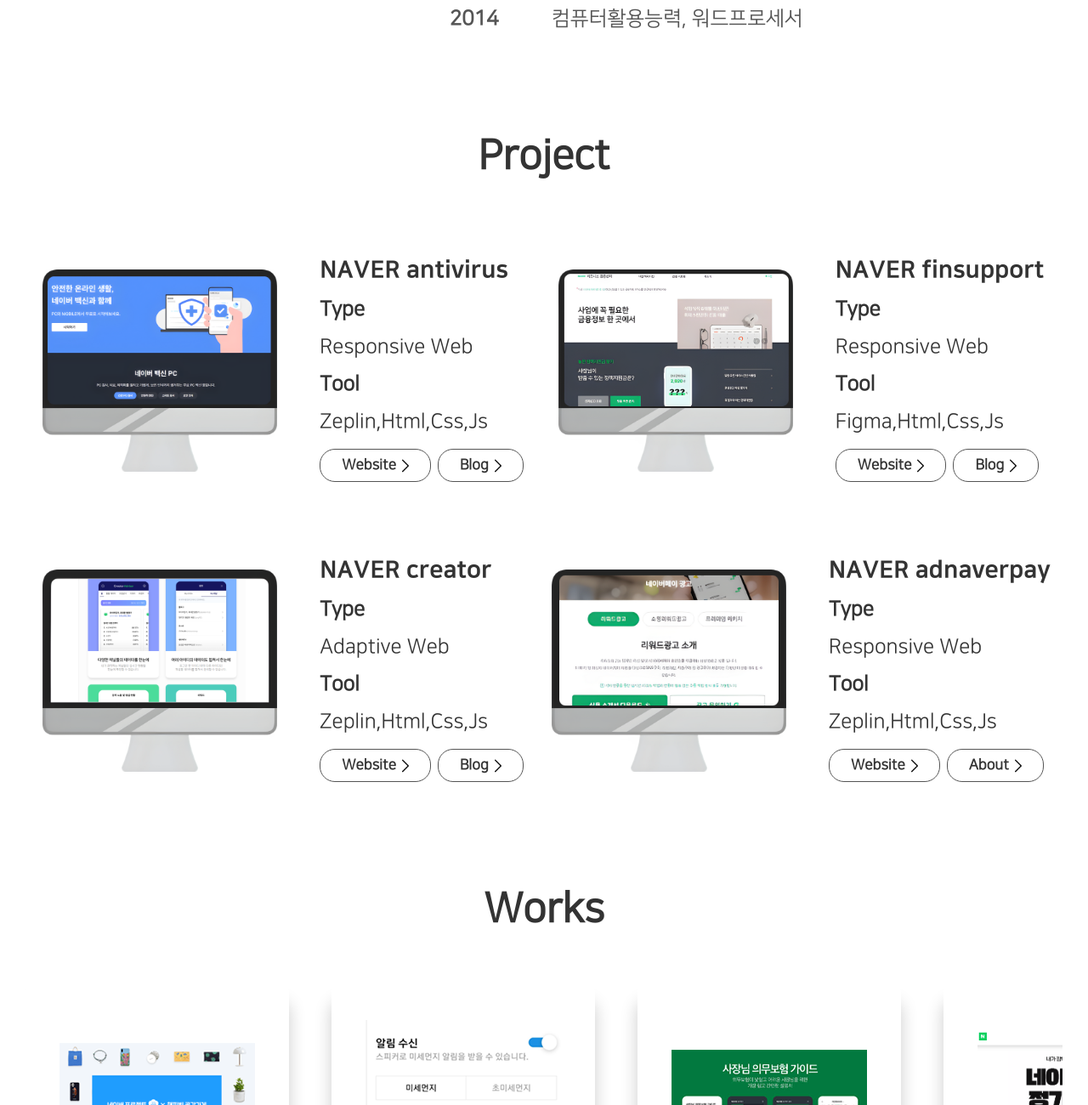
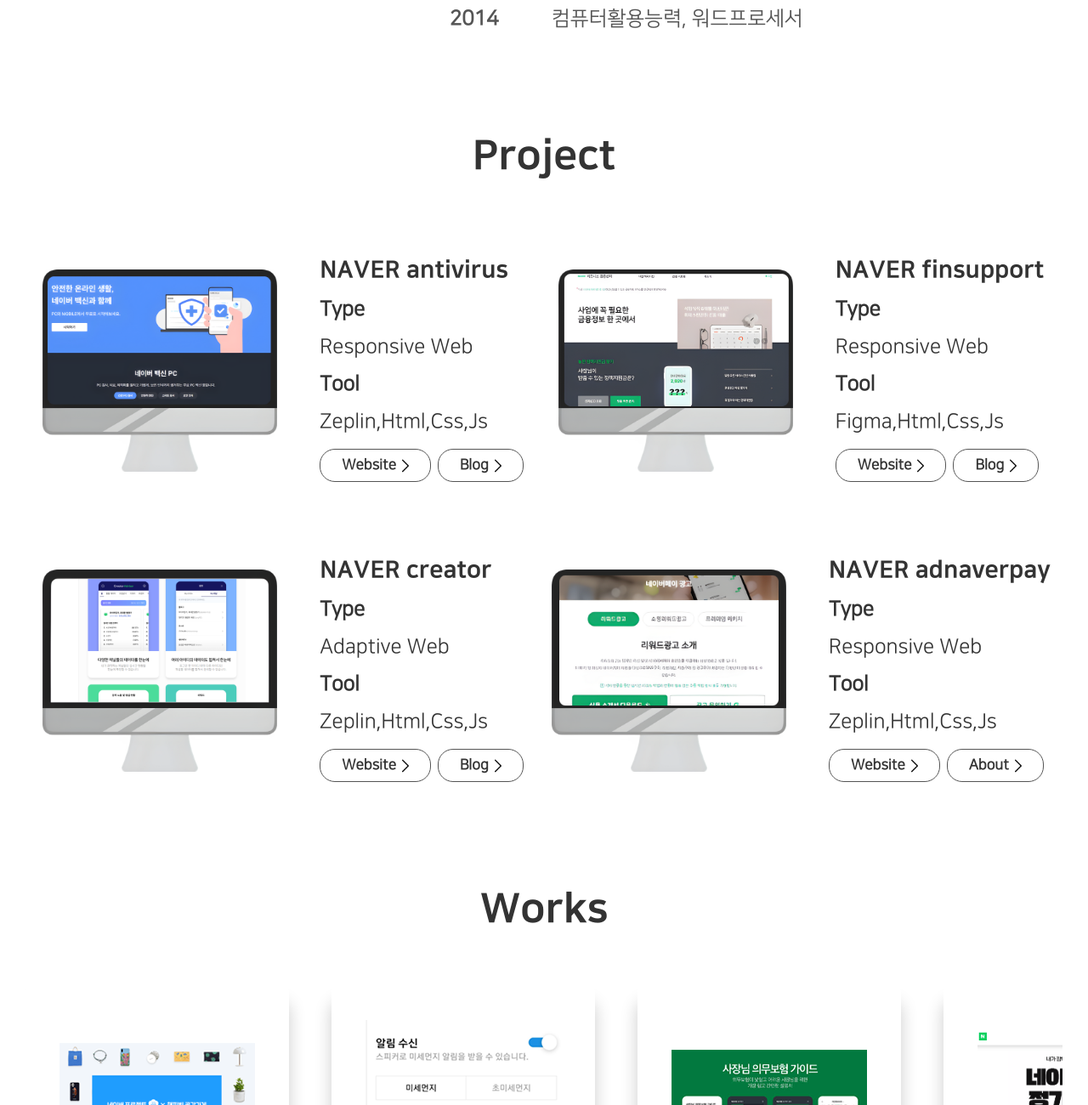
Before and after one commit to kimdogyu1/portfolio, a website: page src/index.html in a window 1280 px wide. Shown: the part 1552-2852 px from the top of the page at 85% size. Drawn offline with nearby package versions, Linux system fonts and the light colour scheme; files whose address does not match are found by name.

Commit message:
폰트 설정 수정

```diff
--- a/src/scss/index.scss
+++ b/src/scss/index.scss
@@ -94,6 +94,7 @@
 		text-align: center;
 		font-size: 24px;
 		line-height: 30px;
+		font-family: NanumSquareEB, sans-serif;
 	}
 
 	.antivirus_wrap,
@@ -175,6 +176,7 @@
 		text-align: center;
 		font-size: 24px;
 		line-height: 30px;
+		font-family: NanumSquareEB, sans-serif;
 	}
 
 	.swiper {
```
Also changed, not shown: src/css/index.css, src/css/main.css.
